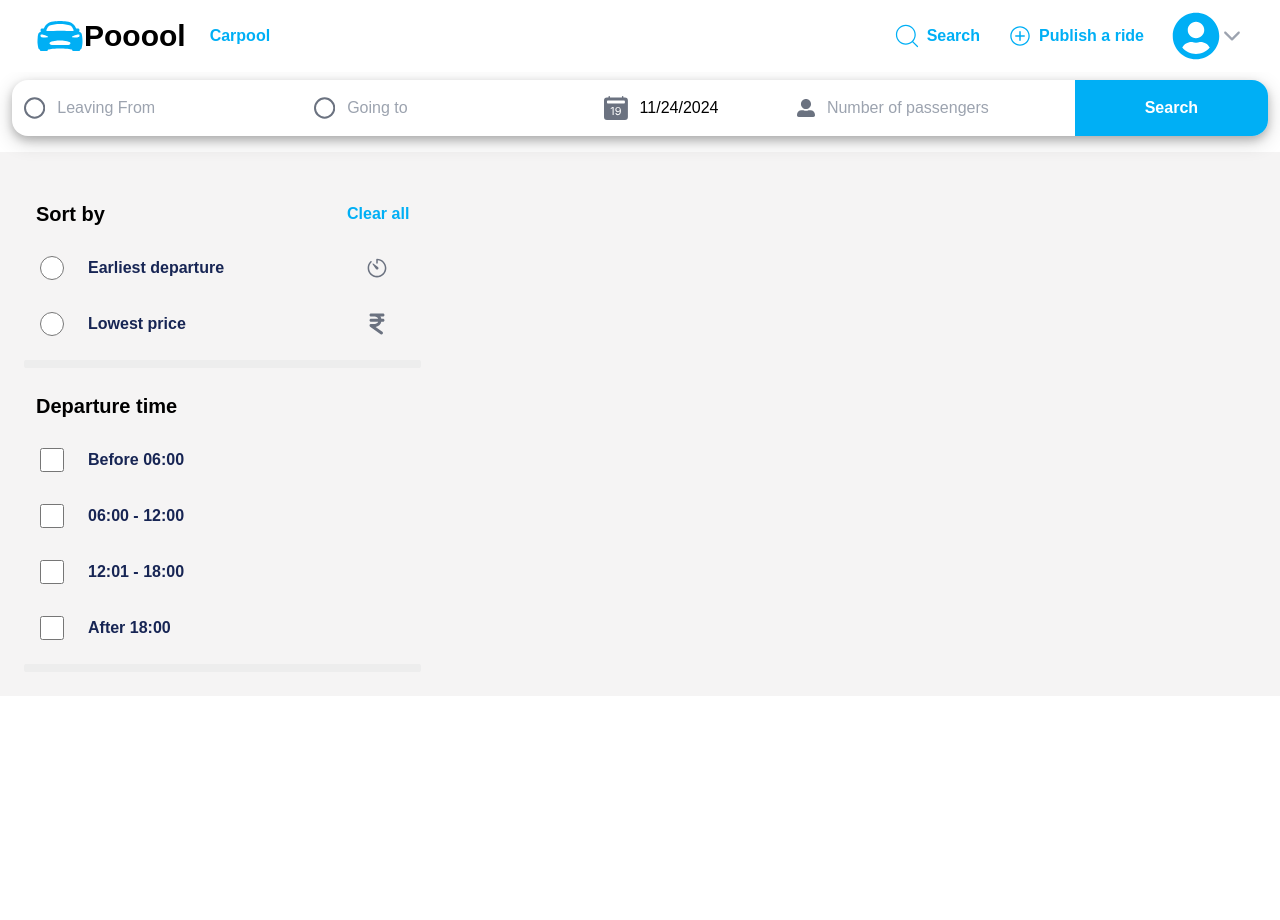
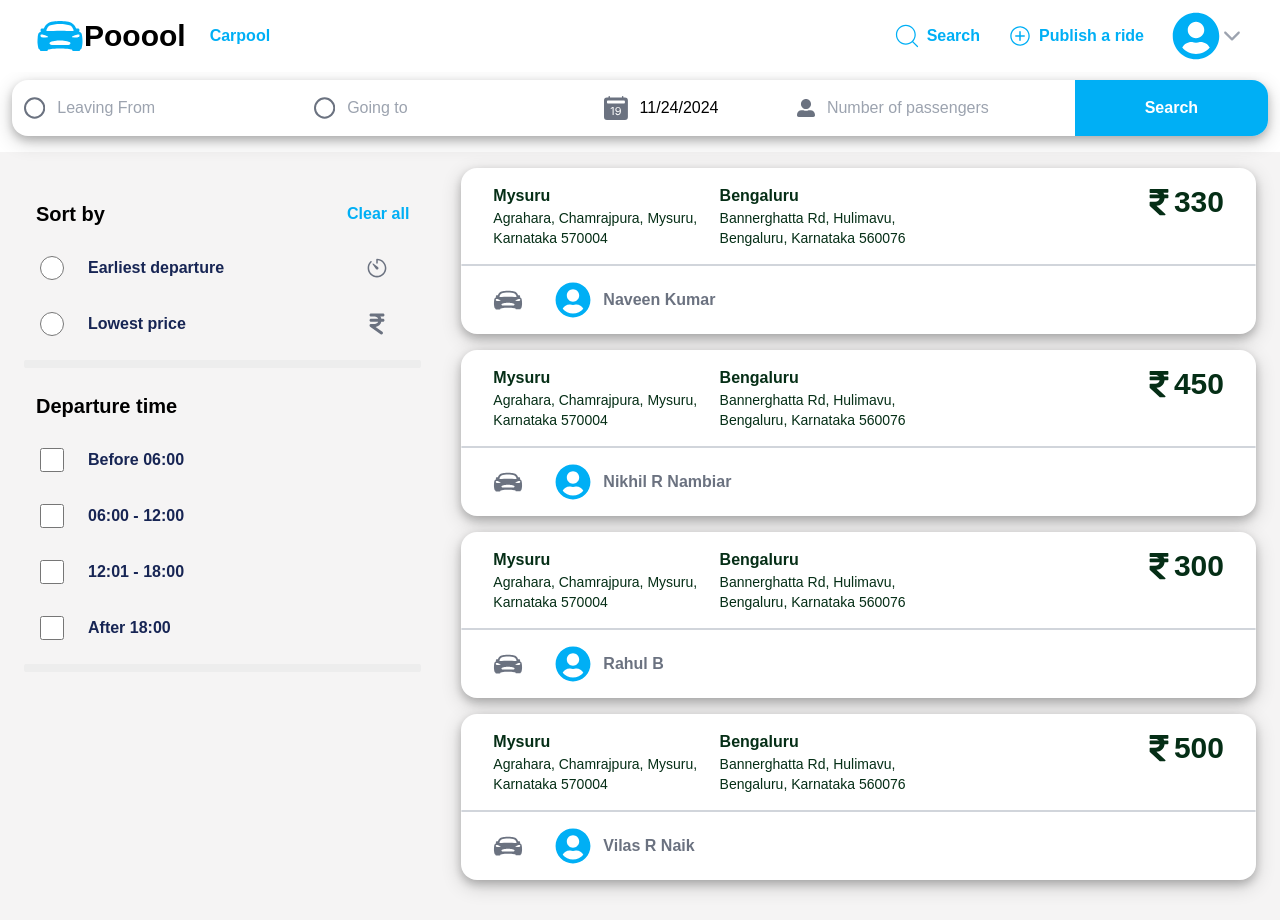
Before and after one commit to Nikhil4002-50-82/Pooool-miniProject, a React (Vite) app in the folder client/: page /search in a window 1280 px wide. Before the commit the page ends 800 px from the top, so only its background shows below. Built offline with nearby package versions, Linux system fonts and the light colour scheme.

Commit message:
updated search page

```diff
--- /dev/null
+++ b/client/src/components/AvailableRidesComponent.jsx
@@ -0,0 +1,35 @@
+import React from 'react';
+
+import { FaRupeeSign,FaUserCircle } from "react-icons/fa";
+import { IoCarSport } from "react-icons/io5";
+
+const AvailableRidesComponent = ({startLocName,endLocName,pickupLoc,dropLoc,price,driverName}) => {
+  return (
+    <div className=' text-green-950 bg-white shadow-custom rounded-2xl mb-4 hover:border-[#008EC2] hover:border-[0.2em]'>
+        <div className='flex justify-between'>
+            <div className='grid grid-cols-2 w-[65%] p-8 pt-4 pb-4'>
+                <div>
+                    <h1 className='font-semibold text-md'>{startLocName}</h1>
+                    <p className='text-sm'>{pickupLoc}</p>
+                </div>
+                <div>
+                    <h1 className='font-semibold text-md'>{endLocName}</h1>
+                    <p className='text-sm'>{dropLoc}</p>
+                </div>
+            </div>
+            <div className='p-8  pt-4 pb-4'>
+                <h1 className='text-3xl font-semibold flex items-center'><FaRupeeSign />{price}</h1>
+            </div>
+        </div>
+        <hr className='border-[0.1em] border-gray-300 rounded-2xl'/>
+        <div className='flex p-8 pt-4 pb-4 items-center text-gray-500 '>
+            <IoCarSport className='text-3xl  mr-8 ' />
+            <FaUserCircle className='text-4xl text-[#00AFF5] mr-3' />
+            <span className='font-semibold'>{driverName}</span>
+
+        </div>
+    </div>
+  )
+}
+
+export default AvailableRidesComponent;
--- a/client/src/components/Search.jsx
+++ b/client/src/components/Search.jsx
@@ -2,8 +2,55 @@ import React, { useRef, useEffect } from 'react';
 
 import TitleHomeComponent from './TitleHomeComponent';
 import SortSearchComponent from './SortSearchComponent';
+import AvailableRidesComponent from './AvailableRidesComponent';
+
+const frontendTesting=[
+  {
+    id:1,
+    startLocName:"Mysuru",
+    endLocName:"Bengaluru" ,
+    pickupLoc:"Agrahara, Chamrajpura, Mysuru, Karnataka 570004" ,
+    dropLoc:"Bannerghatta Rd, Hulimavu, Bengaluru, Karnataka 560076" ,
+    driverName:"Naveen Kumar" ,
+    price:"330"
+  },
+  {
+    id:2,
+    startLocName:"Mysuru",
+    endLocName:"Bengaluru" ,
+    pickupLoc:"Agrahara, Chamrajpura, Mysuru, Karnataka 570004" ,
+    dropLoc:"Bannerghatta Rd, Hulimavu, Bengaluru, Karnataka 560076" ,
+    driverName:"Nikhil R Nambiar" ,
+    price:"450"
+  },
+  {
+    id:3,
+    startLocName:"Mysuru",
+    endLocName:"Bengaluru" ,
+    pickupLoc:"Agrahara, Chamrajpura, Mysuru, Karnataka 570004" ,
+    dropLoc:"Bannerghatta Rd, Hulimavu, Bengaluru, Karnataka 560076" ,
+    driverName:"Rahul B" ,
+    price:"300"
+  },
+  {
+    id:4,
+    startLocName:"Mysuru",
+    endLocName:"Bengaluru" ,
+    pickupLoc:"Agrahara, Chamrajpura, Mysuru, Karnataka 570004" ,
+    dropLoc:"Bannerghatta Rd, Hulimavu, Bengaluru, Karnataka 560076" ,
+    driverName:"Vilas R Naik" ,
+    price:"500"
+  },
+]
 
 const Search = () => {
+
+  const RenderCard=(list)=>{
+    return(
+      <AvailableRidesComponent
+      key={list.id} startLocName={list.startLocName} endLocName={list.endLocName} pickupLoc={list.pickupLoc} dropLoc={list.dropLoc} driverName={list.driverName} price={list.price} />
+    );
+  }
 
   return (
     <div>
@@ -14,7 +61,7 @@ const Search = () => {
         <div className="p-6 grid grid-cols-[3fr_6fr] gap-10">
           <SortSearchComponent />
           <div className="">
-
+              {frontendTesting.map(RenderCard)}
           </div>
         </div>
       </div>
```
